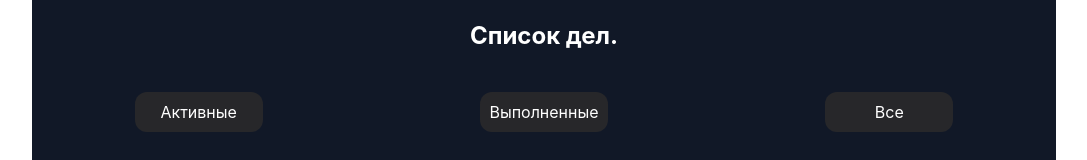
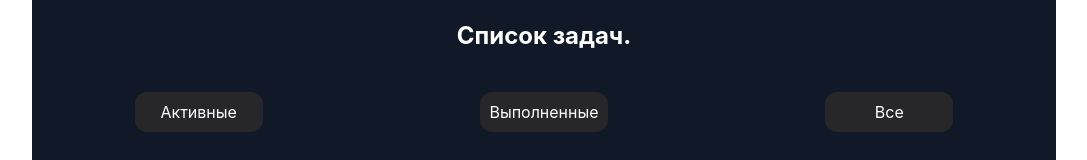
Before and after one commit to Kuban23/To-do-list-React-TypeScript-Tailwind-css, a React (Create React App) app: page / in a window 1280 px wide. Shown: the top 160 px of the page, without its empty margins (96-1183 px from the left). Built offline with nearby package versions, Linux system fonts and the light colour scheme.

Commit message:
fix:исправил шибки

```diff
--- a/public/index.html
+++ b/public/index.html
@@ -13,7 +13,7 @@
 
     <link rel="manifest" href="%PUBLIC_URL%/manifest.json" />
 
-    <title>React App</title>
+    <title>Список задач</title>
   </head>
   <body>
     <noscript>You need to enable JavaScript to run this app.</noscript>
--- a/src/components/screens/Home/Home/Home.tsx
+++ b/src/components/screens/Home/Home/Home.tsx
@@ -63,7 +63,7 @@ const Home = () => {
 
    return (
       <div className={classes.page}>
-      <h1 className={classes.page__title}>Список дел.</h1>
+         <h1 className={classes.page__title}>Список задач.</h1>
 
          <FilterTodoItem filterTodoForList={filterTodoForList} />
 
```
Lines whose indentation alone changed are shown as unchanged.
